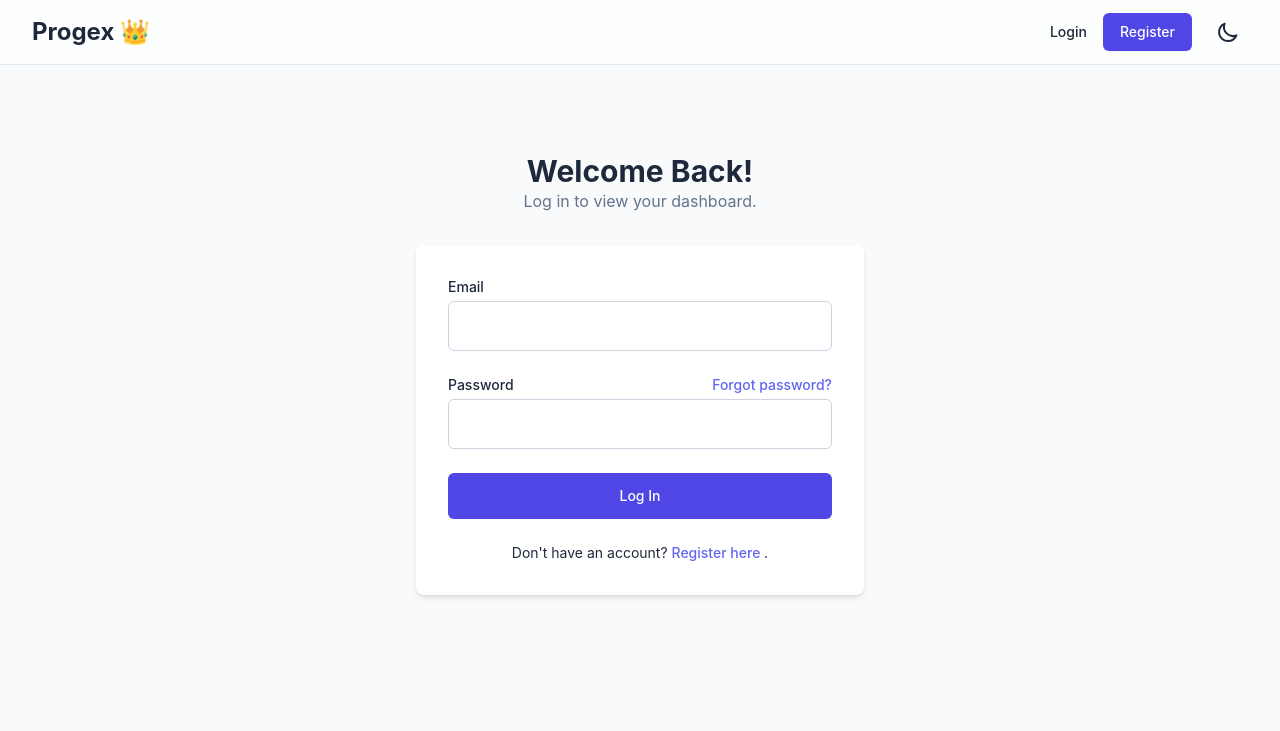
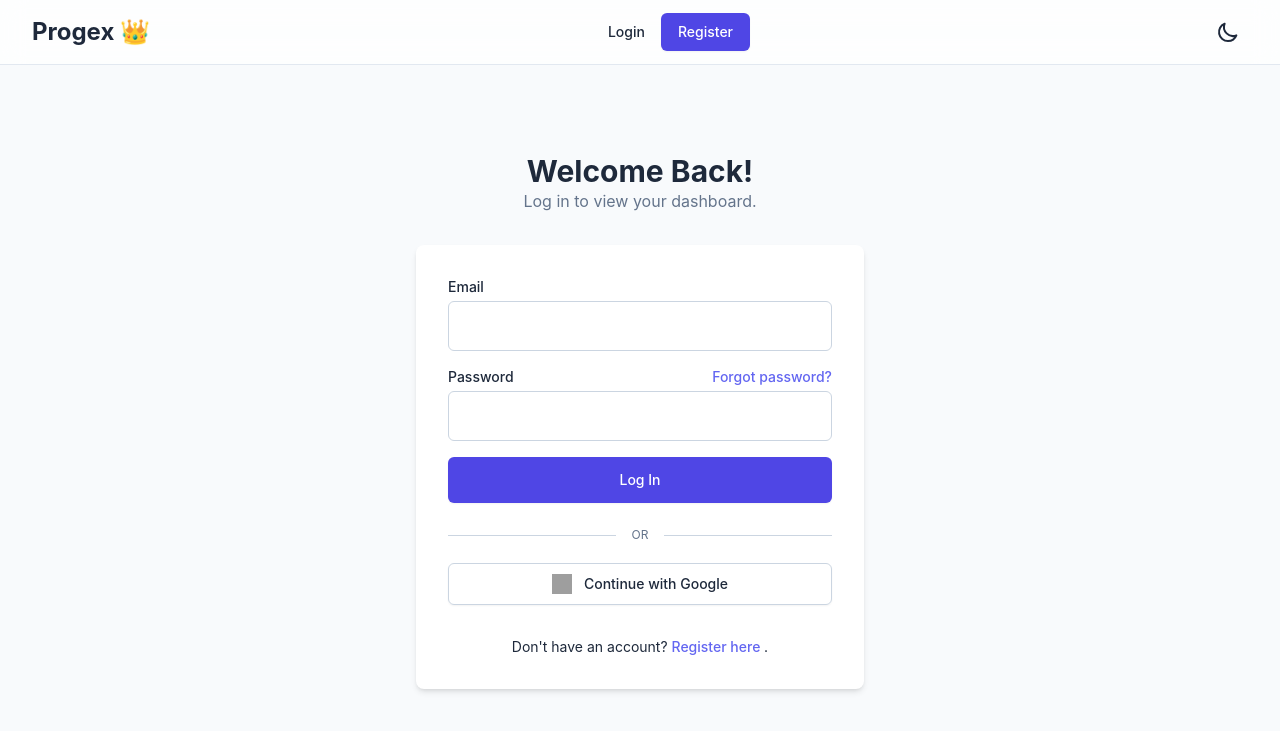
Before and after one commit to OmkarMishra07/progex1, a Flask app: page /login in a window 1280 px wide. Shown: the top 731 px of the page. Run offline with Flask 3, Linux system fonts and the light colour scheme; parts of the project's set-up code (start-up, migrations or seed data) failed here and were passed over; some libraries are stand-ins or nearby versions; some web fonts are replaced; grey boxes are pictures that could not be loaded.

Commit message:
FEAT: Implement full authentication with email/password and Google Sign-In

```diff
--- a/app/routes/auth.py
+++ b/app/routes/auth.py
@@ -1,45 +1,40 @@
 # ==============================================================================
 # Authentication Routes
 # ------------------------------------------------------------------------------
-# This file handles the entire user authentication lifecycle.
-# All username and email inputs are converted to lowercase for consistency.
+# This file handles the entire user authentication lifecycle, including
+# email/password flows and the new Google Sign-In provider flow.
 # ==============================================================================
 
 import random
-from flask import Blueprint, render_template, request, redirect, url_for, session, flash
+from flask import Blueprint, render_template, request, redirect, url_for, session, flash, jsonify
 from werkzeug.security import generate_password_hash, check_password_hash
 from app.services import firebase_service, leetcode_api, email_service
+from firebase_admin import auth as firebase_admin_auth
 
 bp = Blueprint('auth', __name__)
 
+# --- Standard Email/Password Routes ---
 
 @bp.route('/register', methods=['GET', 'POST'])
 def register():
     if request.method == 'POST':
-        # FIX: Convert username and email to lowercase immediately
         username = request.form.get('leetcode_username', '').lower()
         email = request.form.get('email', '').lower()
-
         if not username or not email:
             flash('Username and email are required.', 'error')
             return redirect(url_for('auth.register'))
-
         if firebase_service.get_user_data(username) or firebase_service.get_user_by_email(email):
             flash('A user with that LeetCode username or email already exists.', 'error')
             return redirect(url_for('auth.register'))
-
         if not leetcode_api.get_user_stats(username):
             flash('This LeetCode username could not be found.', 'error')
             return redirect(url_for('auth.register'))
-
         otp = str(random.randint(100000, 999999))
         firebase_service.create_unverified_user(username, email, otp)
         email_service.send_otp_email(email, otp)
-
         session['verifying_username'] = username
         flash('A verification code has been sent to your email.', 'info')
         return redirect(url_for('auth.verify'))
-
     return render_template('register.html')
 
 
@@ -48,61 +43,49 @@ def verify():
     username = session.get('verifying_username')
     if not username:
         return redirect(url_for('auth.register'))
-
     if request.method == 'POST':
         otp = request.form.get('otp')
         password = request.form.get('password')
-
         user_data = firebase_service.get_user_data(username)
         if user_data and user_data.get('otp') == otp:
             password_hash = generate_password_hash(password)
             firebase_service.verify_user_and_set_password(username, password_hash)
-
             session.pop('verifying_username', None)
             session['leetcode_username'] = username
             flash('Account verified successfully! You are now logged in.', 'success')
             return redirect(url_for('dashboard.user_dashboard'))
         else:
             flash('Invalid OTP. Please try again.', 'error')
-
     return render_template('verify.html')
 
 
 @bp.route('/login', methods=['GET', 'POST'])
 def login():
     if request.method == 'POST':
-        # FIX: Convert email to lowercase for lookup
         email = request.form.get('email', '').lower()
         password = request.form.get('password')
-
         user_data = firebase_service.get_user_by_email(email)
-
         if user_data and user_data.get('is_verified') and check_password_hash(user_data.get('password_hash', ''), password):
             session['leetcode_username'] = user_data['leetcode_username']
             return redirect(url_for('dashboard.user_dashboard'))
         else:
             flash('Invalid email or password.', 'error')
-
     return render_template('login.html')
 
 
 @bp.route('/forgot-password', methods=['GET', 'POST'])
 def forgot_password():
     if request.method == 'POST':
-        # FIX: Convert email to lowercase for lookup
         email = request.form.get('email', '').lower()
         user_data = firebase_service.get_user_by_email(email)
-
         if user_data:
             username = user_data['leetcode_username']
             otp = str(random.randint(100000, 999999))
             firebase_service.set_password_reset_otp(username, otp)
             email_service.send_password_reset_email(email, otp)
-
         session['resetting_email'] = email
         flash('If an account with that email exists, a password reset code has been sent.', 'info')
         return redirect(url_for('auth.reset_password'))
-
     return render_template('forgot_password.html')
 
 
@@ -111,21 +94,80 @@ def reset_password():
     email = session.get('resetting_email')
     if not email:
         return redirect(url_for('auth.forgot_password'))
-
     if request.method == 'POST':
         otp = request.form.get('otp')
         new_password = request.form.get('password')
-
         user_data = firebase_service.get_user_by_email(email)
-
         if user_data and user_data.get('reset_otp') == otp:
             new_password_hash = generate_password_hash(new_password)
             firebase_service.reset_password(user_data['leetcode_username'], new_password_hash)
-
             session.pop('resetting_email', None)
             flash('Your password has been successfully reset. Please log in.', 'success')
             return redirect(url_for('auth.login'))
         else:
             flash('Invalid OTP. Please try again.', 'error')
+    return render_template('reset_password.html')
 
-    return render_template('reset_password.html')
+
+# --- NEW ROUTES FOR GOOGLE SIGN-IN ---
+
+@bp.route('/google-login', methods=['POST'])
+def google_login():
+    id_token = request.get_json().get('id_token')
+    try:
+        # Verify the ID token sent from the client
+        decoded_token = firebase_admin_auth.verify_id_token(id_token)
+        email = decoded_token['email']
+
+        # Check if a user with this email already exists in our Firestore database
+        user_data = firebase_service.get_user_by_email(email)
+
+        if user_data:
+            # User exists, log them in by setting the session and return 'ok' status
+            session['leetcode_username'] = user_data['leetcode_username']
+            return jsonify({'status': 'ok'})
+        else:
+            # User is new to our app, tell the frontend to ask for a LeetCode ID
+            return jsonify({'status': 'new_user'})
+
+    except Exception as e:
+        print(f"Google login error: {e}")
+        return jsonify({'status': 'error', 'message': 'Invalid authentication token.'}), 401
+
+
+@bp.route('/google-register', methods=['POST'])
+def google_register():
+    data = request.get_json()
+    id_token = data.get('id_token')
+    leetcode_id = data.get('leetcode_id', '').lower()
+
+    if not leetcode_id:
+        return jsonify({'status': 'error', 'message': 'LeetCode ID is required.'})
+
+    try:
+        # Securely verify the token again on the registration step
+        decoded_token = firebase_admin_auth.verify_id_token(id_token)
+        email = decoded_token['email']
+
+        # --- Final Validation Checks ---
+        if not leetcode_api.get_user_stats(leetcode_id):
+            return jsonify({'status': 'error', 'message': 'Invalid LeetCode username.'})
+        if firebase_service.get_user_data(leetcode_id):
+            return jsonify({'status': 'error', 'message': 'This LeetCode username is already registered.'})
+        if firebase_service.get_user_by_email(email):
+            return jsonify({'status': 'error', 'message': 'This email is already registered.'})
+
+        # --- Create the User ---
+        # User is verified by Google, so we mark them as verified in our system
+        firebase_service.create_unverified_user(leetcode_id, email, "google-verified")
+        # Set a random password hash since they won't use a password to log in via Google
+        password_hash = generate_password_hash(str(random.randint(1, 10**12)))
+        firebase_service.verify_user_and_set_password(leetcode_id, password_hash)
+
+        # Log the new user in
+        session['leetcode_username'] = leetcode_id
+        return jsonify({'status': 'ok'})
+
+    except Exception as e:
+        print(f"Google registration error: {e}")
+        return jsonify({'status': 'error', 'message': 'An error occurred during registration.'}), 401
--- /dev/null
+++ b/app/static/js/google_auth.js
@@ -0,0 +1,50 @@
+// app/static/js/google_auth.js
+document.addEventListener('DOMContentLoaded', () => {
+    const googleBtn = document.getElementById('google-signin-btn');
+
+    if (googleBtn) {
+        googleBtn.addEventListener('click', async () => {
+            const provider = new firebase.auth.GoogleAuthProvider();
+
+            try {
+                const result = await firebase.auth().signInWithPopup(provider);
+                const idToken = await result.user.getIdToken();
+
+                const response = await fetch('/google-login', {
+                    method: 'POST',
+                    headers: { 'Content-Type': 'application/json' },
+                    body: JSON.stringify({ id_token: idToken }),
+                });
+
+                const data = await response.json();
+
+                if (data.status === 'ok') {
+                    window.location.href = '/dashboard/';
+                } else if (data.status === 'new_user') {
+                    const leetcodeId = prompt('Welcome! Please enter your LeetCode username to complete registration:');
+
+                    if (leetcodeId) {
+                        const finalResponse = await fetch('/google-register', {
+                            method: 'POST',
+                            headers: { 'Content-Type': 'application/json' },
+                            body: JSON.stringify({ id_token: idToken, leetcode_id: leetcodeId }),
+                        });
+                        const finalData = await finalResponse.json();
+                        if (finalData.status === 'ok') {
+                            window.location.href = '/dashboard/';
+                        } else {
+                            alert(finalData.message || 'Registration failed. The LeetCode ID might be invalid or already taken.');
+                        }
+                    }
+                } else {
+                    alert(data.message || 'An error occurred during login.');
+                }
+            } catch (error) {
+                console.error("Google Sign-In Error:", error);
+                if (error.code !== 'auth/popup-closed-by-user') {
+                    alert("Could not complete sign in with Google.");
+                }
+            }
+        });
+    }
+});
--- a/app/templates/base.html
+++ b/app/templates/base.html
@@ -18,10 +18,7 @@
         } else {
             document.documentElement.classList.remove('dark');
         }
-        tailwind.config = {
-            darkMode: 'class',
-            theme: { extend: { fontFamily: { sans: ['Inter', 'sans-serif'] } } }
-        }
+        tailwind.config = { darkMode: 'class', theme: { extend: { fontFamily: { sans: ['Inter', 'sans-serif'] } } } }
     </script>
 
     <style>
@@ -36,16 +33,13 @@
     <nav class="bg-white/75 dark:bg-slate-900/75 backdrop-blur-md sticky top-0 z-50 border-b border-slate-200 dark:border-slate-800">
         <div class="max-w-7xl mx-auto px-4 sm:px-6 lg:px-8">
             <div class="flex items-center justify-between h-16">
-                <div class="flex items-center">
+                <div class="flex-shrink-0">
                     <a href="{{ url_for('dashboard.user_dashboard') if session.leetcode_username else url_for('auth.login') }}" class="font-bold text-2xl">Progex 👑</a>
                 </div>
-
-                <div class="flex items-center">
                 <div class="hidden sm:flex sm:items-center sm:space-x-4">
                     {% if session.leetcode_username %}
                         <a href="{{ url_for('dashboard.user_dashboard') }}" class="text-sm font-medium hover:text-indigo-500 transition-colors">Dashboard</a>
                         <a href="{{ url_for('dashboard.daily_challenge_page') }}" class="text-sm font-medium hover:text-indigo-500 transition-colors">Daily</a>
-                            <!-- FIX: Use 'social' for friends and leaderboard links -->
                         <a href="{{ url_for('social.friends_page') }}" class="text-sm font-medium hover:text-indigo-500 transition-colors">Friends</a>
                         <a href="{{ url_for('social.leaderboard_page') }}" class="text-sm font-medium hover:text-indigo-500 transition-colors">Leaderboard</a>
                         <a href="{{ url_for('challenges.challenges_page') }}" class="text-sm font-medium hover:text-indigo-500 transition-colors">Challenges</a>
@@ -55,31 +49,26 @@
                         <a href="{{ url_for('auth.register') }}" class="ml-2 inline-flex items-center justify-center px-4 py-2 border border-transparent rounded-md shadow-sm text-sm font-medium text-white bg-indigo-600 hover:bg-indigo-700">Register</a>
                     {% endif %}
                 </div>
-
-                    <button id="theme-toggle" type="button" class="ml-4 p-2 rounded-md hover:bg-slate-200 dark:hover:bg-slate-700 focus:outline-none focus:ring-2 focus:ring-indigo-500">
+                <div class="flex items-center">
+                    <button id="theme-toggle" type="button" class="p-2 rounded-md hover:bg-slate-200 dark:hover:bg-slate-700 focus:outline-none focus:ring-2 focus:ring-indigo-500">
                         <svg class="h-6 w-6" fill="none" viewBox="0 0 24 24" stroke="currentColor"><path stroke-linecap="round" stroke-linejoin="round" stroke-width="2" d="M20.354 15.354A9 9 0 018.646 3.646 9.003 9.003 0 0012 21a9.003 9.003 0 008.354-5.646z" /></svg>
                     </button>
-
                     {% if session.leetcode_username %}
                     <div class="ml-2 sm:hidden">
                         <button id="hamburger-button" type="button" class="inline-flex items-center justify-center p-2 rounded-md text-slate-400 hover:text-slate-500 hover:bg-slate-100 dark:hover:bg-slate-800 focus:outline-none focus:ring-2 focus:ring-inset focus:ring-indigo-500">
                             <span class="sr-only">Open main menu</span>
-                            <svg class="block h-6 w-6" xmlns="http://www.w3.org/2000/svg" fill="none" viewBox="0 0 24 24" stroke="currentColor" aria-hidden="true">
-                                <path stroke-linecap="round" stroke-linejoin="round" stroke-width="2" d="M4 6h16M4 12h16M4 18h16" />
-                            </svg>
+                            <svg class="block h-6 w-6" xmlns="http://www.w3.org/2000/svg" fill="none" viewBox="0 0 24 24" stroke="currentColor" aria-hidden="true"><path stroke-linecap="round" stroke-linejoin="round" stroke-width="2" d="M4 6h16M4 12h16M4 18h16" /></svg>
                         </button>
                     </div>
                     {% endif %}
                 </div>
             </div>
         </div>
-
         <div class="hidden sm:hidden" id="mobile-menu">
             <div class="px-2 pt-2 pb-3 space-y-1">
                 {% if session.leetcode_username %}
                     <a href="{{ url_for('dashboard.user_dashboard') }}" class="block px-3 py-2 rounded-md text-base font-medium text-slate-700 dark:text-slate-200 hover:bg-slate-100 dark:hover:bg-slate-800">Dashboard</a>
                     <a href="{{ url_for('dashboard.daily_challenge_page') }}" class="block px-3 py-2 rounded-md text-base font-medium text-slate-700 dark:text-slate-200 hover:bg-slate-100 dark:hover:bg-slate-800">Daily</a>
-                    <!-- FIX: Use 'social' for friends and leaderboard links -->
                     <a href="{{ url_for('social.friends_page') }}" class="block px-3 py-2 rounded-md text-base font-medium text-slate-700 dark:text-slate-200 hover:bg-slate-100 dark:hover:bg-slate-800">Friends</a>
                     <a href="{{ url_for('social.leaderboard_page') }}" class="block px-3 py-2 rounded-md text-base font-medium text-slate-700 dark:text-slate-200 hover:bg-slate-100 dark:hover:bg-slate-800">Leaderboard</a>
                     <a href="{{ url_for('challenges.challenges_page') }}" class="block px-3 py-2 rounded-md text-base font-medium text-slate-700 dark:text-slate-200 hover:bg-slate-100 dark:hover:bg-slate-800">Challenges</a>
@@ -91,7 +80,6 @@
             </div>
         </div>
     </nav>
-
     <main class="max-w-7xl mx-auto px-4 sm:px-6 lg:px-8 py-8 sm:py-12">
         {% with messages = get_flashed_messages(with_categories=true) %}
             {% if messages %}
@@ -104,10 +92,36 @@
                 </div>
             {% endif %}
         {% endwith %}
-
         {% block content %}{% endblock %}
     </main>
+    <script src="{{ url_for('static', filename='js/main.js') }}"></script>
 
-    <script src="{{ url_for('static', filename='js/main.js') }}"></script>
+    <!-- ========= FIREBASE SECTION ========= -->
+    {% if not session.leetcode_username %}
+    <!-- Load Firebase compat libraries only for logged-out users -->
+    <script src="https://www.gstatic.com/firebasejs/9.15.0/firebase-app-compat.js"></script>
+    <script src="https://www.gstatic.com/firebasejs/9.15.0/firebase-auth-compat.js"></script>
+
+    <script>
+      // YOUR UNIQUE FIREBASE CONFIGURATION
+      const firebaseConfig = {
+        apiKey: "AIzaSyDB6-LBI3NTUdhqVOSpYo9FSISbUNTZzG0",
+        authDomain: "progex-97b50.firebaseapp.com",
+        projectId: "progex-97b50",
+        storageBucket: "progex-97b50.appspot.com",
+        messagingSenderId: "803295179415",
+        appId: "1:803295179415:web:a31310745066cda5bfafd2",
+        measurementId: "G-JCTYVPL4S4"
+      };
+
+      // Initialize Firebase
+      firebase.initializeApp(firebaseConfig);
+    </script>
+
+    <!-- Link to our javascript file for Google Auth logic -->
+    <script src="{{ url_for('static', filename='js/google_auth.js') }}"></script>
+    {% endif %}
+    <!-- ========= END OF FIREBASE SECTION ========= -->
+
 </body>
 </html>
--- a/app/templates/login.html
+++ b/app/templates/login.html
@@ -11,7 +11,7 @@
     </div>
 
     <!-- Login Form -->
-    <form method="POST" action="{{ url_for('auth.login') }}" class="space-y-6 bg-white dark:bg-slate-800/50 p-8 rounded-lg shadow-md">
+    <form method="POST" action="{{ url_for('auth.login') }}" class="space-y-4 bg-white dark:bg-slate-800/50 p-8 rounded-lg shadow-md">
         <!-- Email Field -->
         <div>
             <label for="email" class="block text-sm font-medium">Email</label>
@@ -44,8 +44,23 @@
             </button>
         </div>
 
+        <!-- OR Separator -->
+        <div class="relative flex pt-2 pb-1 items-center">
+            <div class="flex-grow border-t border-slate-300 dark:border-slate-600"></div>
+            <span class="flex-shrink mx-4 text-slate-500 dark:text-slate-400 text-xs uppercase">OR</span>
+            <div class="flex-grow border-t border-slate-300 dark:border-slate-600"></div>
+        </div>
+
+        <!-- Google Sign-In Button -->
+        <div>
+            <button type="button" id="google-signin-btn" class="w-full flex justify-center items-center py-2.5 px-4 border border-slate-300 dark:border-slate-600 rounded-md shadow-sm text-sm font-medium hover:bg-slate-50 dark:hover:bg-slate-700 focus:outline-none">
+                <img class="h-5 w-5 mr-3" src="https://www.svgrepo.com/show/475656/google-color.svg" alt="Google logo">
+                Continue with Google
+            </button>
+        </div>
+
         <!-- Link to Registration Page -->
-        <p class="text-center text-sm">
+        <p class="text-center text-sm pt-4">
             Don't have an account?
             <a href="{{ url_for('auth.register') }}" class="font-medium text-indigo-500 hover:underline">
                 Register here
```
Lines whose indentation alone changed are shown as unchanged.
